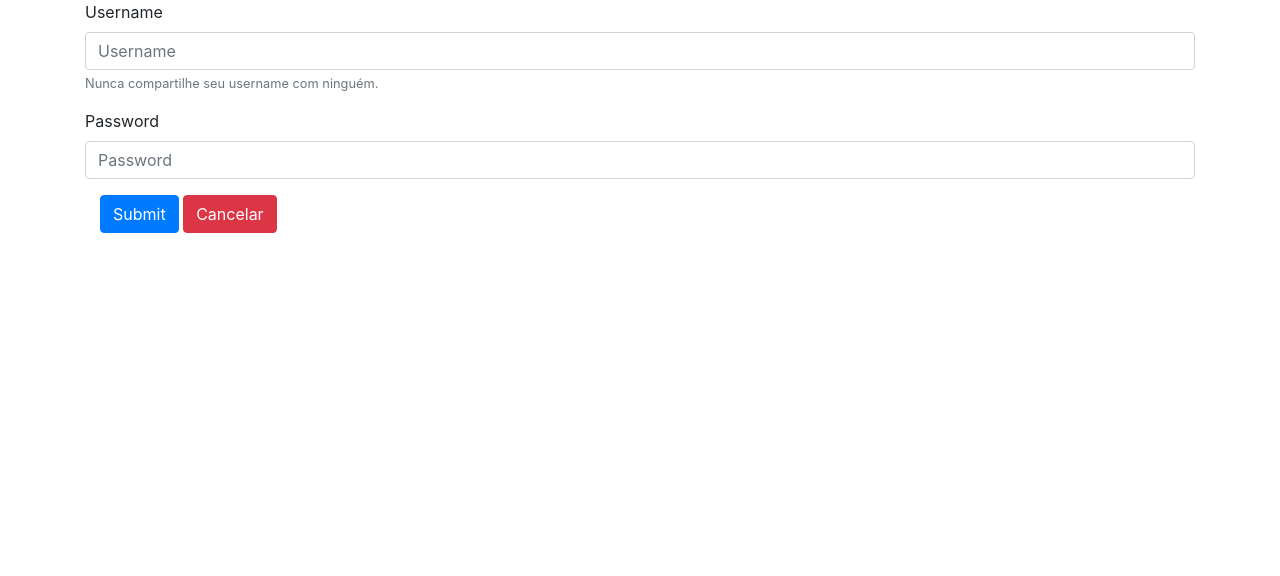
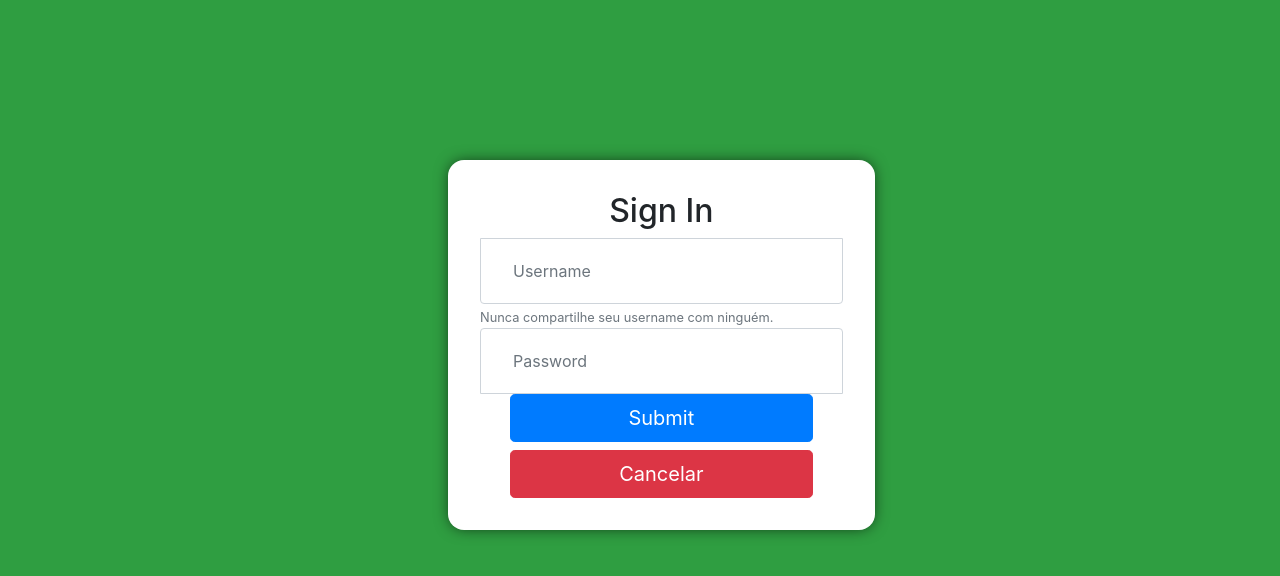
Before and after one commit to anakettl/Sistema-Gerenciamento-TCC, a Spring app: page /security/login in a window 1280 px wide. Shown: the top 576 px of the page. Run offline with Thymeleaf, Linux system fonts and the light colour scheme; the template is opened without the code that fills it, so the values that code supplies are empty; some of the project's set-up classes (security, data sources, template engines, error pages and the like) are left out, and stand-ins take their place; database files in the repository are not loaded.

Commit message:
ajusta layoute do login

```diff
--- a/src/main/resources/static/resources/css/layoute.css
+++ b/src/main/resources/static/resources/css/layoute.css
@@ -11,15 +11,10 @@ body{
     border-radius: 1rem;
     box-shadow: 0 0 15px -2px rgba(0,0,0,.7);
     margin-left:28rem;
-
-
-
 }
 
 .form-control{
     padding: 2rem;
-
-
 }
 .form-control:first-of-type{
     border-top-right-radius:0;
@@ -34,8 +29,4 @@ body{
 .wrap {
     display: center;
     flex-direction: row;
-
 }
-.btn{
-    background-color: #2f9e41;
-}
--- a/src/main/resources/templates/security/login.html
+++ b/src/main/resources/templates/security/login.html
@@ -17,39 +17,39 @@
     <link rel="stylesheet" href="https://stackpath.bootstrapcdn.com/bootstrap/4.3.1/css/bootstrap.min.css" integrity="sha384-ggOyR0iXCbMQv3Xipma34MD+dH/1fQ784/j6cY/iJTQUOhcWr7x9JvoRxT2MZw1T" crossorigin="anonymous">
     <script src="https://stackpath.bootstrapcdn.com/bootstrap/4.3.1/js/bootstrap.min.js" integrity="sha384-JjSmVgyd0p3pXB1rRibZUAYoIIy6OrQ6VrjIEaFf/nJGzIxFDsf4x0xIM+B07jRM" crossorigin="anonymous"></script>
 
+    <link rel="stylesheet" href="resources/css/layoute.css">
     <title>Login</title>
 </head>
 <body>
 
-<form th:action="@{/login}" method="post" class="container">
-    <div class="form-group">
-        <label for="username">Username</label>
+<div class="wrap">
+<form th:action="@{/login}" method="post" class="col-lg-4 col-lg-offset-4 my_form">
+    <h2 class="text-center">Sign In</h2>
+        <label for="username" class="sr-only">Username</label>
         <input type="text" class="form-control" name="username" id="username" aria-describedby="usernameHelp" placeholder="Username">
         <small id="usernameHelp" class="form-text text-muted">Nunca compartilhe seu username com ninguém.</small>
-    </div>
-    <div class="form-group">
-        <label for="password">Password</label>
+
+
+        <label for="password" class="sr-only">Password</label>
         <input type="password" class="form-control" name="password" id="password" placeholder="Password">
-    </div>
-    <div class="form-group form-check" th:if="${remember}">
-        <input type="checkbox" class="form-check-input" id="remember">
-        <label class="form-check-label" for="remember">Lembre-me</label>
-    </div>
+
 
     <div class="container">
-        <div class="row">
-            <div class="col-sm">
-                <button type="submit" class="btn btn-primary">Submit</button>
-                <a class="btn btn-danger" th:href="@{/}">Cancelar</a>
+
+            <div class="col-sm center-block">
+                <button type="submit" class="btn btn-lg btn-primary btn-block">Submit</button>
+                <a class="btn btn-lg btn-danger btn-block" th:href="@{/}">Cancelar</a>
             </div>
             <div class="col-sm">
                 <div class="alert alert-danger" role="alert" th:if="${param.error}">Nome ou Senha inválidos!</div>
                 <div class="alert alert-success" role="alert" th:if="${message}"><p th:text="${message}"></p></div>
             </div>
-        </div>
+
     </div>
 
 </form>
 
+</div>
+
 </body>
 </html>
```
Also changed, not shown: src/main/resources/templates/banca/banca.html (renamed from src/main/resources/templates/Banca/banca.html), src/main/resources/templates/banca/create.html (renamed from src/main/resources/templates/Banca/create.html).
